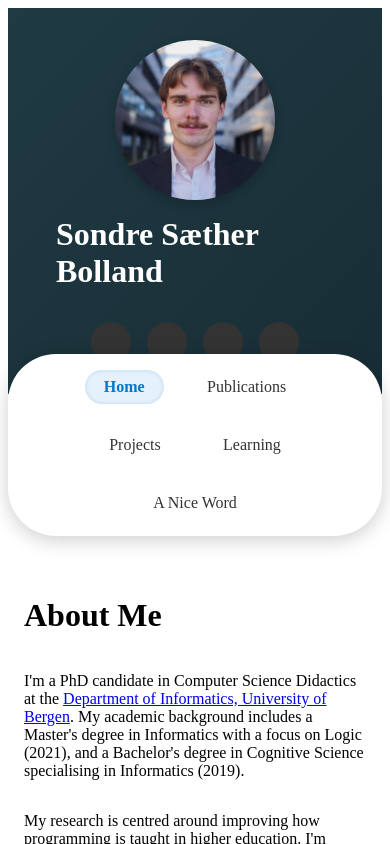
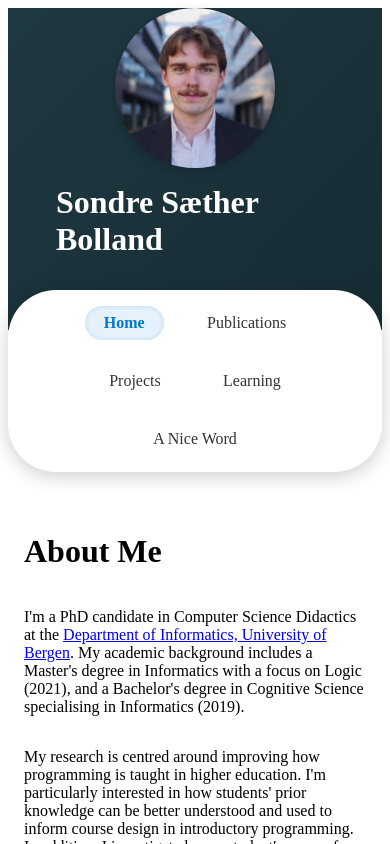
Before and after one commit to SondreBolland/personal_website, a React app in the folder frontend/: page / in a window 390 px wide. Shown: the top 844 px of the page. Built offline with nearby package versions, Linux system fonts and the light colour scheme; the HTML template or start-up script is replaced by a standard one.

Commit message:
top pane mobile padding

```diff
--- a/frontend/src/components/TopPane.css
+++ b/frontend/src/components/TopPane.css
@@ -15,7 +15,7 @@
 
 @media (max-width: 768px) {
   .top-pane {
-    padding: 2rem 1rem;
+    padding: 0rem 1rem;
   }
 }
 
```
